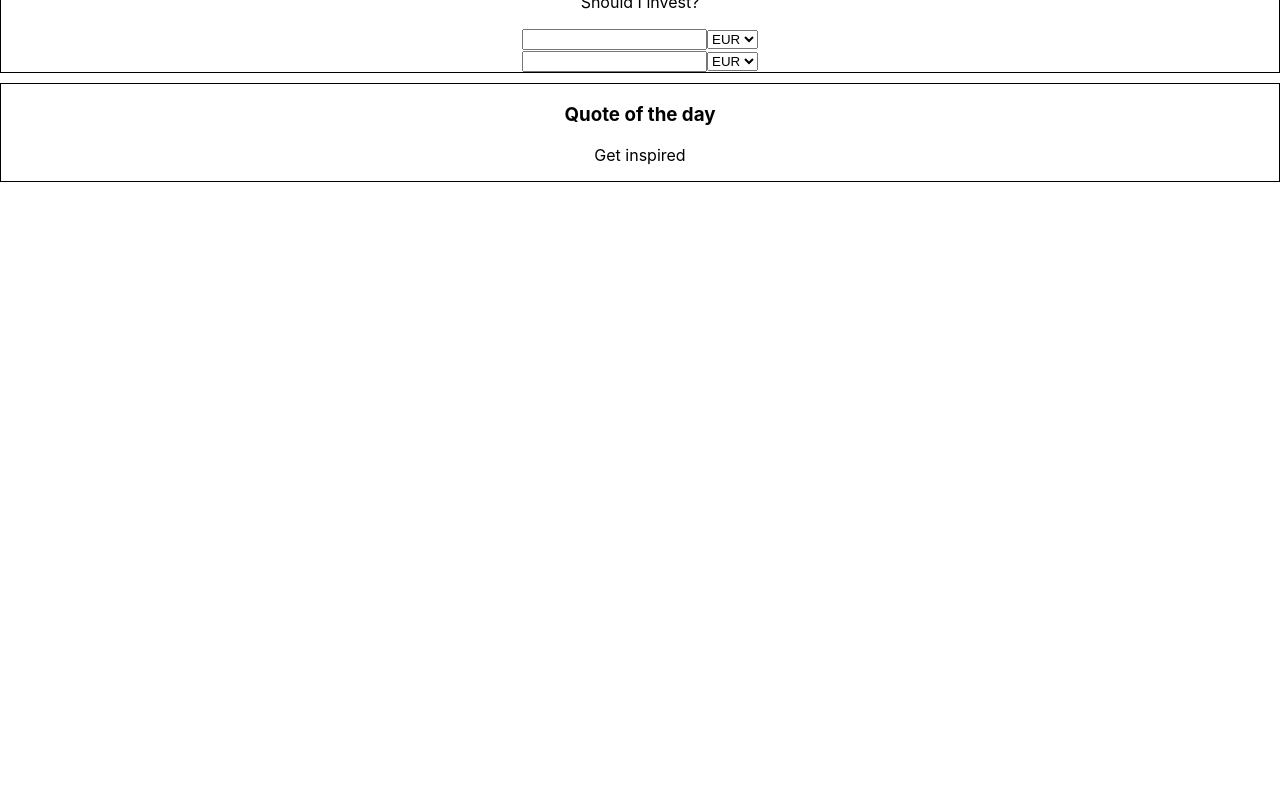
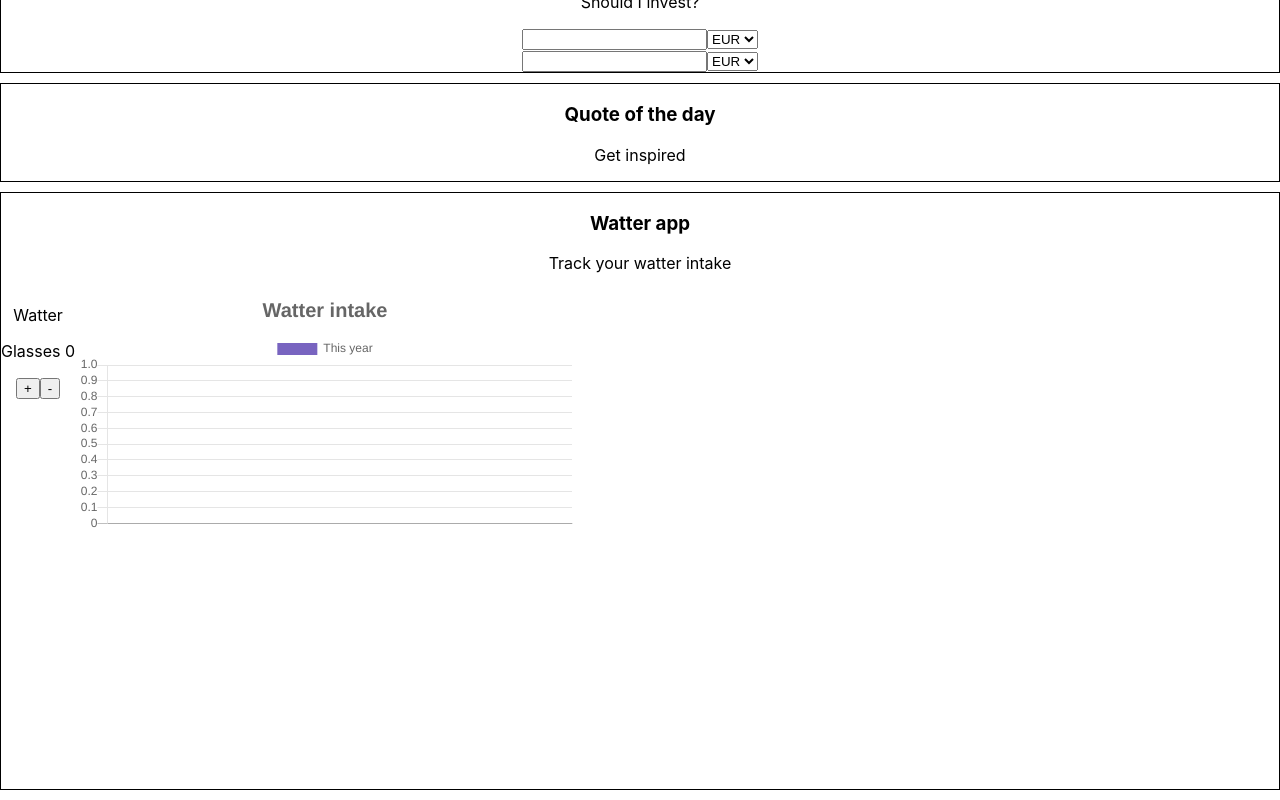
Before and after one commit to faalex96/gadget-pal, a React (Create React App) app: page / in a window 1280 px wide. Shown: the part 689-1489 px from the top of the page. Before the commit the page ends 881 px from the top, so only its background shows below. Built offline with nearby package versions, Linux system fonts and the light colour scheme; no server answers.

Commit message:
Watter app in progress.

```diff
--- a/package.json
+++ b/package.json
@@ -6,8 +6,10 @@
     "@testing-library/jest-dom": "^5.11.9",
     "@testing-library/react": "^11.2.5",
     "@testing-library/user-event": "^12.7.1",
+    "chart.js": "^2.9.4",
     "react": "^17.0.1",
     "react-calendar": "^3.3.1",
+    "react-chartjs-2": "^2.11.1",
     "react-dom": "^17.0.1",
     "react-dom-confetti": "^0.2.0",
     "react-scripts": "4.0.2",
--- a/src/App.js
+++ b/src/App.js
@@ -8,6 +8,7 @@ import WheatherComponent from "./components/weatherApp/wheaterComponent";
 import Calculator from "./components/currencyApp/currencyComponent";
 import BirthdayComponent from "./components/birthdayApp/birthdayComponent";
 import QuoteComponent from "./components/quoteApp/quoteComponent";
+import WatterIntake from "./components/watterApp/watterComponent";
 
 function App() {
   return (
@@ -28,6 +29,9 @@ function App() {
       <GadgetContainer title={"Quote of the day"} note={"Get inspired"}>
         <QuoteComponent />
       </GadgetContainer>
+      <GadgetContainer title={"Watter app"} note={"Track your watter intake"}>
+        <WatterIntake />
+      </GadgetContainer>
     </div>
   );
 }
--- a/src/components/birthdayApp/birthdayComponent.jsx
+++ b/src/components/birthdayApp/birthdayComponent.jsx
@@ -15,7 +15,7 @@ const config = {
 };
 
 // Check if there is an item in localStorage
-function checkItem(itemKey) {
+export function checkItem(itemKey) {
   return window.localStorage.getItem(itemKey) === null;
 }
 
--- /dev/null
+++ b/src/components/watterApp/watterComponent.jsx
@@ -0,0 +1,135 @@
+import { useEffect, useState } from "react";
+import { checkItem } from "../birthdayApp/birthdayComponent";
+import { Bar } from "react-chartjs-2";
+
+let dataSet = [];
+let dataLabels = [];
+if (!checkItem("watterData")) {
+  const wData = JSON.parse(window.localStorage.getItem("watterData"));
+  for (let item of wData) {
+    dataSet.push(item["glassesNum"]);
+    dataLabels.push(item["date"]);
+  }
+}
+console.log(dataSet);
+console.log(dataLabels);
+
+const state = {
+  datasets: [
+    {
+      data: dataSet,
+      label: "This year",
+      backgroundColor: "rgba(120,100,192,1)",
+    },
+  ],
+  labels: dataLabels,
+};
+
+// Function for creating data and push new item
+// to array if its a new day
+function manipulateData(manipulationType) {
+  let watterItem = {
+    glassesNum: 0,
+    date: new Date().toDateString(),
+    id: new Date().getTime(),
+  };
+
+  let watterData;
+
+  switch (manipulationType) {
+    case "update":
+      watterData = JSON.parse(window.localStorage.getItem("watterData"));
+      watterData.push(watterItem);
+      break;
+    case "create":
+      watterData = [watterItem];
+      break;
+  }
+  window.localStorage.setItem("watterData", JSON.stringify(watterData));
+}
+
+// WatterIntake is a component which when it gets mounted
+// check if there is an array watterData in localStorage
+// if there isn't it will create one otherwise
+// it will update existing array
+function WatterIntake() {
+  const [glassesNum, setGlassesNum] = useState(0);
+  const today = new Date().toDateString();
+
+  useEffect(() => {
+    if (checkItem("watterData")) {
+      manipulateData("create");
+    } else {
+      let wd = JSON.parse(window.localStorage.getItem("watterData"));
+      let lastItem = wd[wd.length - 1];
+      if (lastItem.date !== today) {
+        manipulateData("update");
+      }
+    }
+  }, []);
+
+  // Handles clicking + and - buttons for glass number
+  const handleGlassesNum = (e) => {
+    let watterData;
+    if (!checkItem("watterData")) {
+      watterData = JSON.parse(window.localStorage.getItem("watterData"));
+
+      let lastItem = watterData[watterData.length - 1];
+
+      if (lastItem.date === today) {
+        if (e.target.id === "add-glass") {
+          lastItem.glassesNum++;
+          setGlassesNum(lastItem.glassesNum);
+        } else {
+          if (lastItem.glassesNum > 0) {
+            lastItem.glassesNum--;
+            setGlassesNum(lastItem.glassesNum);
+          }
+        }
+      }
+      window.localStorage.setItem("watterData", JSON.stringify(watterData));
+    }
+  };
+
+  return (
+    <div style={{ display: "flex" }}>
+      <div className="watter-intake">
+        <p>Watter</p>
+        <p>Glasses {glassesNum}</p>
+        <button type="button" id="add-glass" onClick={handleGlassesNum}>
+          +
+        </button>
+        <button type="button" id="sub-glass" onClick={handleGlassesNum}>
+          -
+        </button>
+      </div>
+      <div className="chart" style={{ width: 500, height: 500 }}>
+        <Bar
+          data={state}
+          options={{
+            title: {
+              display: true,
+              text: "Watter intake",
+              fontSize: 20,
+            },
+            legend: {
+              display: true,
+              position: "top",
+            },
+            scales: {
+              yAxes: [
+                {
+                  ticks: {
+                    suggestedMin: 0,
+                  },
+                },
+              ],
+            },
+          }}
+        />
+      </div>
+    </div>
+  );
+}
+
+export default WatterIntake;
```
Also changed, not shown: 1 other file (tests, documents, lock files or other folders).
